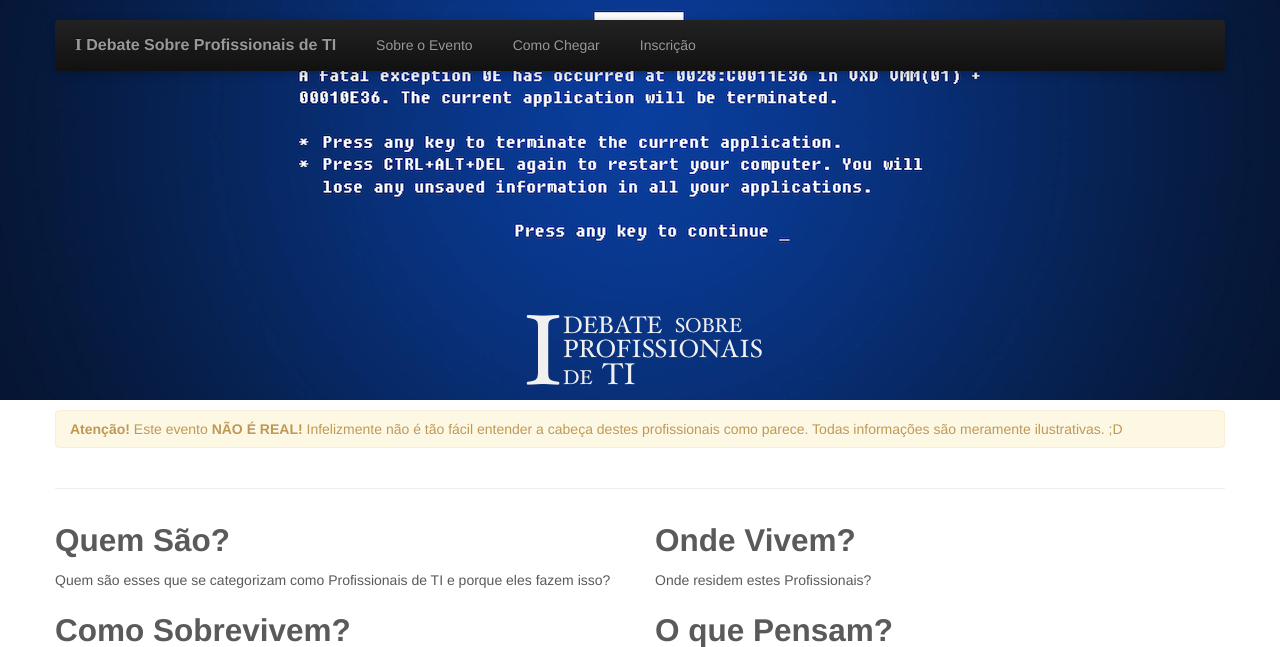
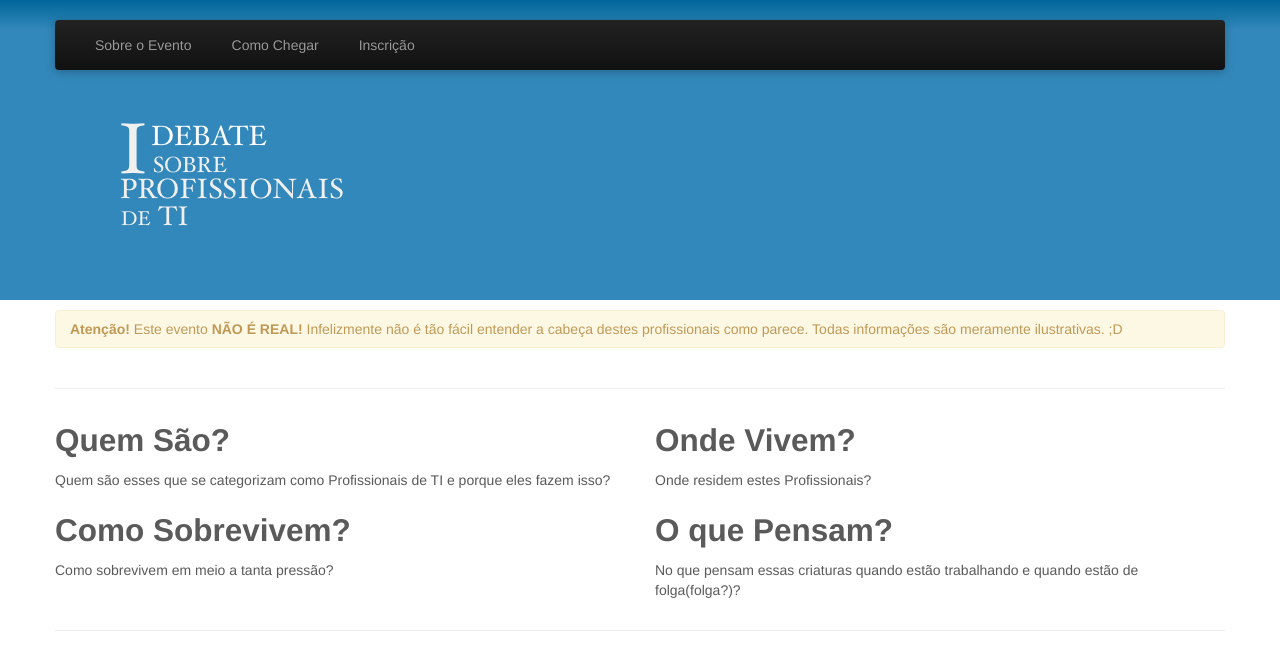
Before and after one commit to rafaelign/rafaelignacio.cursocakephp, a CakePHP app: template app/View/Pages/home.ctp in a window 1280 px wide. Shown: the top 647 px of the page. Run offline with PHP 8.4 and a stand-in for CakePHP, Linux system fonts and the light colour scheme; the template is opened without the code that fills it, so the values that code supplies are empty; some libraries are stand-ins or nearby versions.

Commit message:
Modificações no layout

```diff
--- a/app/View/Elements/menu.ctp
+++ b/app/View/Elements/menu.ctp
@@ -10,7 +10,6 @@
                     <span class="icon-bar"></span>
                     <span class="icon-bar"></span>
                 </button>
-                <a class="brand btnToBox" href="#"><span class="serif">I</span> Debate Sobre Profissionais de TI</a>
                 <!-- Responsive Navbar Part 2: Place all navbar contents you want collapsed withing .navbar-collapse.collapse. -->
                 <div class="nav-collapse collapse">
                     <ul class="nav">
--- a/app/View/Layouts/default.ctp
+++ b/app/View/Layouts/default.ctp
@@ -50,7 +50,9 @@
     )); ?>
 
     <div id="header">
-        <?php echo $this->Html->image('header.png', array()); ?>
+        <span class="jumbotron">
+            <?php echo $this->Html->image('header.png', array()); ?>
+        </span>
     </div>
 
     <div class="container">
--- a/app/webroot/css/main.css
+++ b/app/webroot/css/main.css
@@ -49,17 +49,15 @@ footer {
 /* HEADER
 -------------------------------------------------- */
 #header {
-	background: #DDD;
+	background-image: -webkit-linear-gradient(top, #069, #38B 10%);
 	margin-bottom: 10px;
+    height: 300px;
 }
-.info-dont-panic {
-    position: absolute;
-    right: 7%;
-    bottom: 7%;
-    padding: 5px;
-}
-a.brand:first {
-	color: #FFF;
+.jumbotron {
+    color: #FFF;
+    position: relative;
+    top: 40%;
+    left: 9%;
 }
 /* MARKETING CONTENT
 -------------------------------------------------- */
```
Also changed, not shown: app/webroot/img/header.png, 1 other file.
